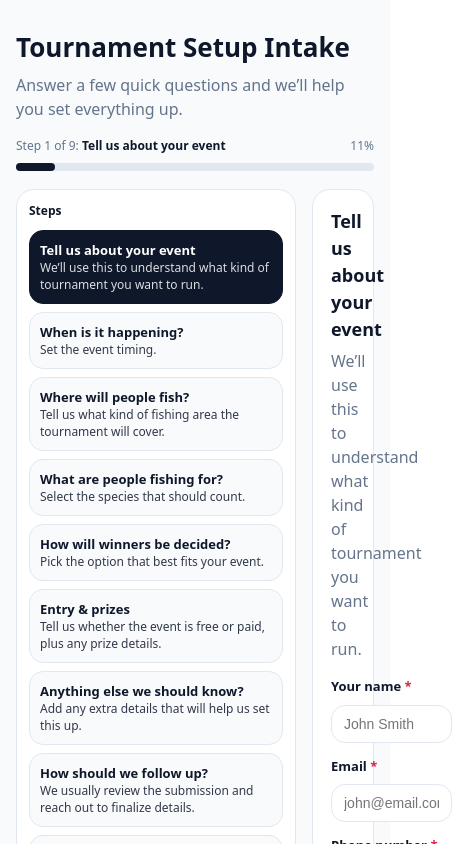
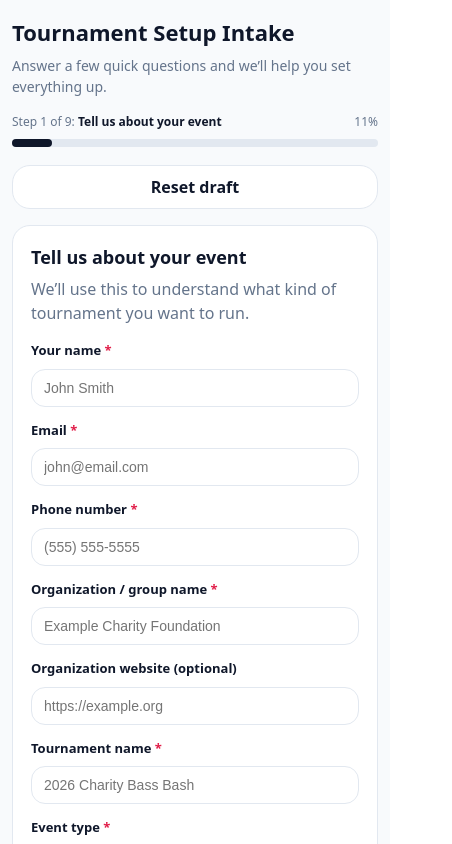
Before and after one commit to jaredvermilya-prog/tournament-intake, a React (Vite) app: page / in a window 390 px wide. Shown: the top 844 px of the page, 452 px wide, since content can reach past the window. Built offline with nearby package versions, Linux system fonts and the light colour scheme.

Commit message:
Improve mobile responsiveness for intake form

```diff
--- a/src/App.tsx
+++ b/src/App.tsx
@@ -308,6 +308,18 @@ export default function App() {
   const [submitted, setSubmitted] = useState(false);
   const [result, setResult] = useState<null | { ok: boolean; msg: string }>(null);
   const [errors, setErrors] = useState<Record<string, string>>({});
+  const [isMobile, setIsMobile] = useState(
+    typeof window !== "undefined" ? window.innerWidth < 768 : false
+  );
+
+  useEffect(() => {
+    const handleResize = () => {
+      setIsMobile(window.innerWidth < 768);
+    };
+
+    window.addEventListener("resize", handleResize);
+    return () => window.removeEventListener("resize", handleResize);
+  }, []);
 
   const [form, setForm] = useState<FormState>(() => {
     const raw = localStorage.getItem(STORAGE_KEY);
@@ -615,16 +627,16 @@ export default function App() {
   if (submitted) {
     return (
       <div style={{ minHeight: "100vh", background: BRAND.bg, fontFamily: BRAND.fontFamily }}>
-        <div style={{ maxWidth: 760, margin: "0 auto", padding: "48px 16px" }}>
+        <div style={{ maxWidth: 760, margin: "0 auto", padding: isMobile ? "24px 12px" : "48px 16px" }}>
           <div
             style={{
               background: BRAND.card,
               border: `1px solid ${BRAND.border}`,
               borderRadius: 18,
-              padding: 24,
+              padding: isMobile ? 18 : 24,
             }}
           >
-            <div style={{ fontSize: 28, fontWeight: 800, color: BRAND.text }}>
+            <div style={{ fontSize: isMobile ? 24 : 28, fontWeight: 800, color: BRAND.text }}>
               Tournament request submitted
             </div>
 
@@ -658,13 +670,23 @@ export default function App() {
 
   return (
     <div style={{ minHeight: "100vh", background: BRAND.bg, fontFamily: BRAND.fontFamily }}>
-      <div style={{ maxWidth: 1120, margin: "0 auto", padding: "28px 16px 40px" }}>
+      <div
+        style={{
+          maxWidth: 1120,
+          margin: "0 auto",
+          padding: isMobile ? "16px 12px 24px" : "28px 16px 40px",
+        }}
+      >
         <header style={{ marginBottom: 18 }}>
-          <div style={{ fontSize: 26, fontWeight: 800, color: BRAND.text }}>{BRAND.title}</div>
-          <div style={{ marginTop: 6, color: BRAND.muted }}>{BRAND.subtitle}</div>
+          <div style={{ fontSize: isMobile ? 22 : 26, fontWeight: 800, color: BRAND.text }}>
+            {BRAND.title}
+          </div>
+          <div style={{ marginTop: 6, color: BRAND.muted, fontSize: isMobile ? 14 : 16 }}>
+            {BRAND.subtitle}
+          </div>
 
           <div style={{ marginTop: 16 }}>
-            <div style={{ display: "flex", justifyContent: "space-between", fontSize: 12, color: BRAND.muted }}>
+            <div style={{ display: "flex", justifyContent: "space-between", fontSize: 12, color: BRAND.muted, gap: 12 }}>
               <span>
                 Step {stepIdx + 1} of {steps.length}:{" "}
                 <b style={{ color: BRAND.text }}>{step.title}</b>
@@ -687,13 +709,19 @@ export default function App() {
         <div
           style={{
             display: "grid",
-            gridTemplateColumns: "280px minmax(0, 760px)",
+            gridTemplateColumns: isMobile ? "1fr" : "280px minmax(0, 760px)",
             gap: 16,
             alignItems: "start",
             justifyContent: "center",
           }}
         >
-          <aside style={{ alignSelf: "start", width: 280 }}>
+          <aside
+            style={{
+              alignSelf: "start",
+              width: isMobile ? "100%" : 280,
+            }}
+          >
+            {!isMobile && (
               <div style={{ ...sectionCardStyle(), padding: 12 }}>
                 <div style={{ fontSize: 12, fontWeight: 800, color: BRAND.text, marginBottom: 10 }}>
                   Steps
@@ -724,6 +752,7 @@ export default function App() {
                   })}
                 </div>
               </div>
+            )}
 
             <button
               onClick={() => {
@@ -731,7 +760,7 @@ export default function App() {
                 location.reload();
               }}
               style={{
-                marginTop: 12,
+                marginTop: isMobile ? 0 : 12,
                 width: "100%",
                 padding: "10px 12px",
                 borderRadius: 18,
@@ -773,8 +802,8 @@ export default function App() {
                           key={String(label)}
                           style={{
                             display: "grid",
-                            gridTemplateColumns: "220px 1fr",
-                            gap: 12,
+                            gridTemplateColumns: isMobile ? "1fr" : "220px 1fr",
+                            gap: 8,
                             padding: "12px 14px",
                             borderTop: idx === 0 ? "none" : `1px solid ${BRAND.border}`,
                             background: idx % 2 === 0 ? "#ffffff" : "#f8fafc",
@@ -820,7 +849,14 @@ export default function App() {
 
                     return (
                       <div key={f.key}>
-                        <div style={{ display: "flex", justifyContent: "space-between", gap: 10 }}>
+                        <div
+                          style={{
+                            display: "flex",
+                            flexDirection: isMobile ? "column" : "row",
+                            justifyContent: "space-between",
+                            gap: 6,
+                          }}
+                        >
                           <div style={labelStyle()}>
                             {f.label} {f.required ? <span style={{ color: BRAND.danger }}>*</span> : null}
                           </div>
@@ -844,7 +880,13 @@ export default function App() {
                               ))}
                             </select>
                           ) : f.type === "multi" ? (
-                            <div style={{ display: "grid", gridTemplateColumns: "1fr 1fr", gap: 8 }}>
+                            <div
+                              style={{
+                                display: "grid",
+                                gridTemplateColumns: isMobile ? "1fr" : "1fr 1fr",
+                                gap: 8,
+                              }}
+                            >
                               {f.options.map((o) => {
                                 const selected: string[] = Array.isArray(form[f.key]) ? form[f.key] : [];
                                 const checked = selected.includes(o);
@@ -935,7 +977,14 @@ export default function App() {
                 </div>
               ) : null}
 
-              <div style={{ marginTop: 16, display: "flex", justifyContent: "space-between", gap: 10 }}>
+              <div
+                style={{
+                  marginTop: 16,
+                  display: "flex",
+                  justifyContent: "space-between",
+                  gap: 10,
+                }}
+              >
                 <div>
                   {stepIdx > 0 ? (
                     <button
```
Lines whose indentation alone changed are shown as unchanged.
